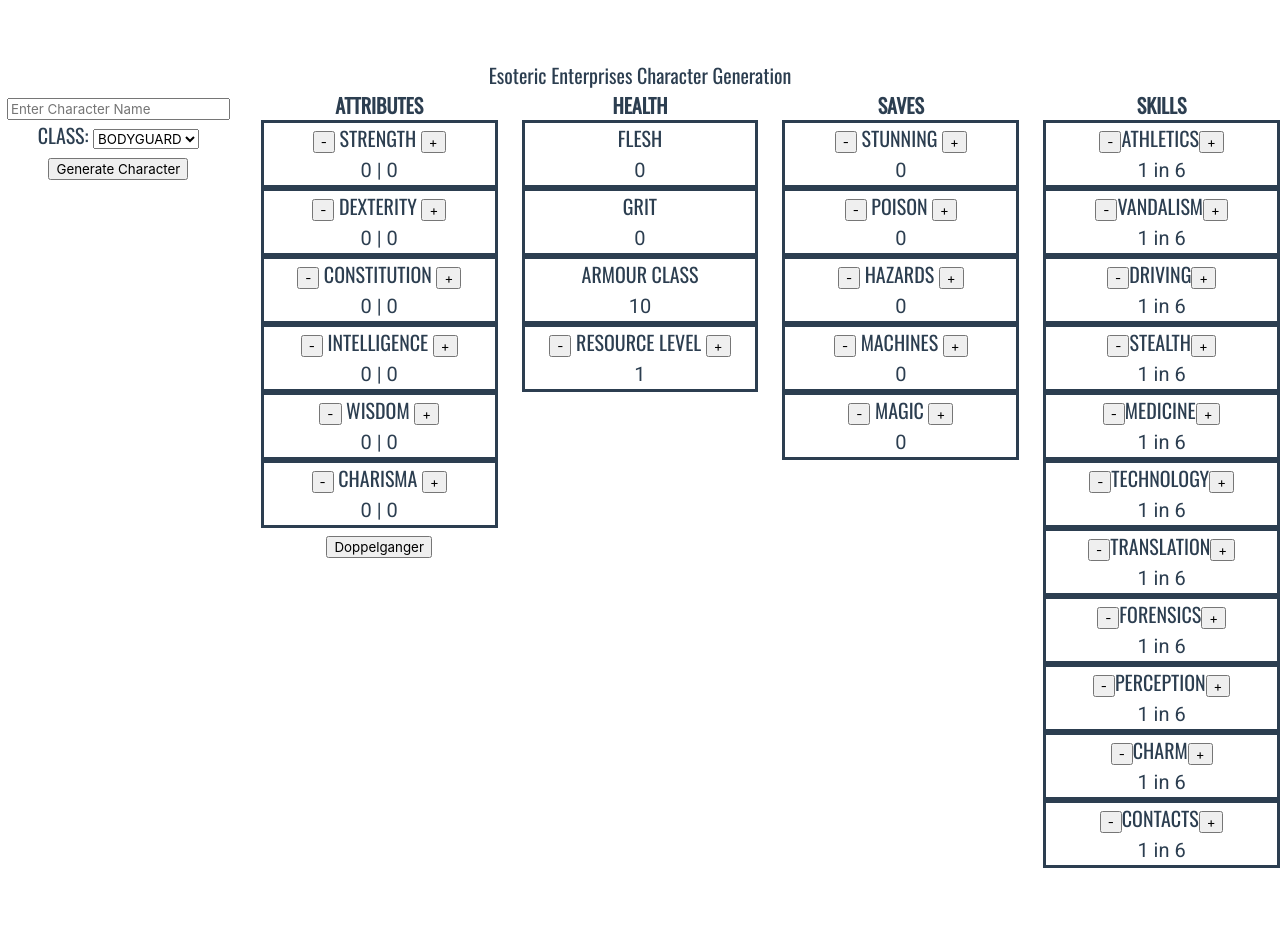
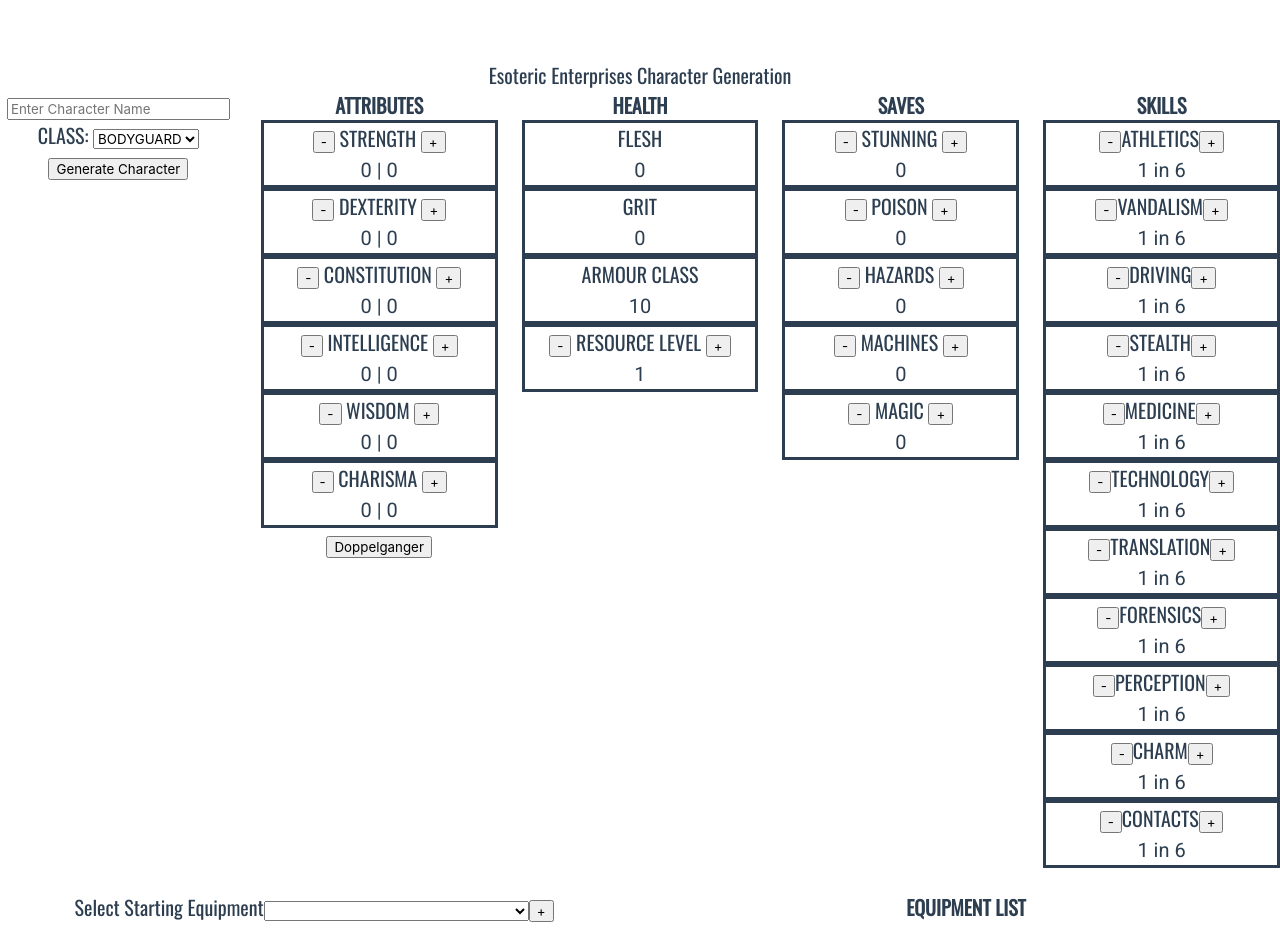
Before and after one commit to alpersad/EEcharacterGen, a Vue app: page / in a window 1280 px wide. Before the commit the page ends 880 px from the top, so only its background shows below. Built offline with nearby package versions, Linux system fonts and the light colour scheme; a web font is replaced by a local one.

Commit message:
added Equipment selection

```diff
--- a/src/assets/items/grimoires.json
+++ b/src/assets/items/grimoires.json
@@ -197,7 +197,7 @@
         ]
     },
     {
-        "name": "Voynich Manuscrip",
+        "name": "Voynich Manuscript",
         "author": "Roger Bacon",
         "spells": [
             "Floating Eye",
--- a/src/components/Character.vue
+++ b/src/components/Character.vue
@@ -52,6 +52,12 @@
         />
       </div>
     </div>
+    <div>
+      <Equipment
+        v-bind:equipmentMax="equipmentMax"
+        v-bind:class="selectedClass"
+      />
+    </div>
   </div>
 </template>
 
@@ -74,6 +80,7 @@
 import Health from "./Health.vue";
 import Saves from "./Saves.vue";
 import Skills from "./Skills.vue";
+import Equipment from "./Equipment.vue";
 
 // External Objects
 import { EEClass } from "./Class.vue";
@@ -88,6 +95,7 @@
     Health,
     Saves,
     Skills,
+    Equipment,
   },
   data: function () {
     return {
@@ -112,8 +120,10 @@
         CHARM: 1,
         CONTACTS: 1,
       },
-      equipmentMax: { base: 5, light: 0, rare: 2 },
+      equipmentBase: { common: 5, rare: 2 },
+      equipmentMax: { common: 0, rare: 0 },
       equipmentList: [],
+      encumberance: 0,
       experience: 0,
       saves: [0, 0, 0, 0, 0],
       armourClass: 10,
@@ -136,6 +146,7 @@
       this.assignSaves();
       this.assignSkills();
       this.assignArmourClass();
+      this.assignEquipmentMax();
     },
 
     /*---------------------------------------------------------------------------
@@ -418,7 +429,16 @@
     /*------------------------------------------------------------------------------------
         Methods used to calculate the maximum equipment allowed of the generated character
     --------------------------------------------------------------------------------------*/
-    assignEquipmentMax: function () {},
+    assignEquipmentMax: function () {
+      this.equipmentMax.common =
+        this.equipmentBase.common +
+        this.attributes.modifiers[Attribute.INTELLIGENCE];
+
+      // Calculate encumbrance of generated character
+      this.encumberance =
+        this.equipmentBase.common +
+        this.attributes.modifiers[Attribute.STRENGTH];
+    },
   },
 };
 </script>
--- /dev/null
+++ b/src/components/Equipment.vue
@@ -0,0 +1,101 @@
+<template>
+  <div class="columns">
+    <div class="column">
+      <label for="baseGear">Select Starting Equipment</label>
+
+      <select v-model="currentItem" name="baseGear" id="baseGear">
+        <optgroup label="Adventure Gear">
+          <option v-for="item in adventure_gear" :value="item" :key="item.name">
+            {{ item.name }}
+          </option>
+        </optgroup>
+        <optgroup label="Armour">
+          <option v-for="item in armour" :value="item" :key="item.name">
+            {{ item.name }}
+          </option>
+        </optgroup>
+        <optgroup label="Melee Weapons">
+          <option v-for="item in melee_weapons" :value="item" :key="item.name">
+            {{ item.name }}
+          </option>
+        </optgroup>
+        <optgroup label="Ranged Weapons">
+          <option v-for="item in ranged_weapons" :value="item" :key="item.name">
+            {{ item.name }}
+          </option>
+        </optgroup>
+        <optgroup label="Vehicles">
+          <option v-for="item in vehicles" :value="item" :key="item.name">
+            {{ item.name }}
+          </option>
+        </optgroup>
+        <optgroup label="Social Advantages">
+          <option
+            v-for="item in social_advantages"
+            :value="item"
+            :key="item.name"
+          >
+            {{ item.name }}
+          </option>
+        </optgroup>
+        <optgroup label="Grimoires">
+          <option v-for="item in grimoires" :value="item" :key="item.name">
+            {{ item.name }}
+          </option>
+        </optgroup>
+      </select>
+      <button v-on:click="addItem">+</button>
+      <p>{{ currentItemDescription }}</p>
+    </div>
+    <div class="column">
+      <b>EQUIPMENT LIST</b>
+      <p v-for="(item, index) in equipmentList" :key="index">
+        <button v-on:click="removeItem(index)">-</button>{{ item.name }}
+      </p>
+    </div>
+  </div>
+</template>
+
+<script>
+import adventure_gear from "../assets/items/adventure_gear.json";
+import armour from "../assets/items/armour.json";
+import melee_weapons from "../assets/items/melee_weapons.json";
+import ranged_weapons from "../assets/items/ranged_weapons.json";
+import vehicles from "../assets/items/vehicles.json";
+import social_advantages from "../assets/items/social_advantages.json";
+import grimoires from "../assets/items/grimoires.json";
+
+export default {
+  name: "Equipment",
+  props: ["equipmentMax", "class"],
+  data() {
+    return {
+      adventure_gear: adventure_gear,
+      armour: armour,
+      melee_weapons: melee_weapons,
+      ranged_weapons: ranged_weapons,
+      vehicles: vehicles,
+      social_advantages: social_advantages,
+      grimoires: grimoires,
+      currentItem: null,
+      equipmentList: [],
+    };
+  },
+  methods: {
+    addItem: function () {
+      this.equipmentList.push(this.currentItem);
+    },
+    removeItem: function (index) {
+      this.equipmentList.splice(index, 1);
+    },
+  },
+  computed: {
+    currentItemDescription: function () {
+      return this.currentItem;
+    },
+  },
+};
+</script>
+
+<style scoped>
+</style>
```
